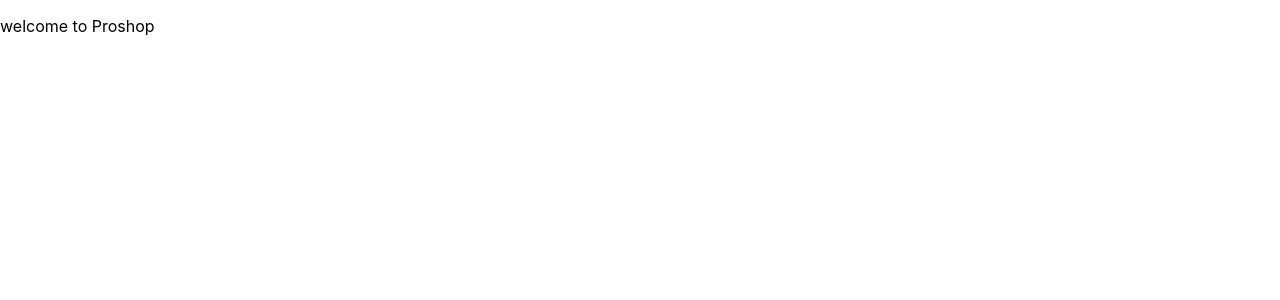
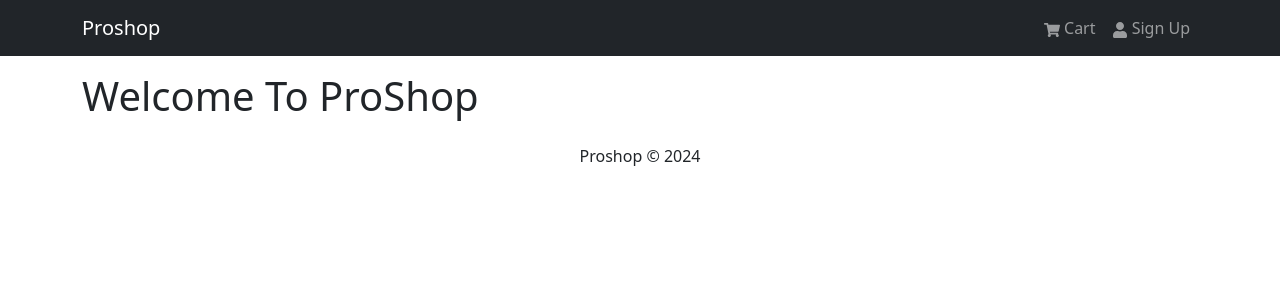
Before and after one commit to renukakul/eCommerceWebsite, a React (Create React App) app in the folder frontend/: page / in a window 1280 px wide. Shown: the top 300 px of the page. Built offline with nearby package versions, Linux system fonts and the light colour scheme.

Commit message:
added Header and Footer Components

```diff
--- a/frontend/src/App.js
+++ b/frontend/src/App.js
@@ -1,8 +1,19 @@
 import React from 'react'
+import { Container } from 'react-bootstrap';
+import Header from './components/Header'
+import Footer from './components/Footer';
 
 const App = () => {
   return (
-    <p>welcome to Proshop</p>
+    <>
+      <Header />
+        <main className='py-3'>
+          <Container>
+            <h1> Welcome To ProShop </h1>
+          </Container>
+          <Footer />
+        </main>
+    </>
   )
 }
 
--- /dev/null
+++ b/frontend/src/components/Footer.jsx
@@ -0,0 +1,20 @@
+import React from 'react'
+import{ Container, Row, Col} from "react-bootstrap"
+
+const Footer = () => {
+    const currentYear = new Date().getFullYear()
+
+  return (
+    <footer>
+        <Container>
+            <Row>
+                <Col className='text-center py-3'>
+                    <p>Proshop &copy; {currentYear}</p>
+                </Col>
+            </Row>
+        </Container>
+    </footer>
+  )
+}
+
+export default Footer;
--- /dev/null
+++ b/frontend/src/components/Header.jsx
@@ -0,0 +1,27 @@
+import React from 'react'
+import { Navbar, Nav , Container } from 'react-bootstrap';
+import { FaShoppingCart, FaUser } from 'react-icons/fa';
+
+
+const Header = () => {
+  return (
+    <header>
+        <Navbar bg='dark' variant='dark' expand ="lg" collapseOnSelect>
+          <Container>
+            <Navbar.Brand href = '/'>Proshop</Navbar.Brand>
+            <Navbar.Toggle aria-controls='basic-navbar-nav' />
+            <Navbar.Collapse id="basic-navbar-nav">
+              <Nav className='ms-auto'>
+                <Nav.Link href="/cart"><FaShoppingCart /> Cart </Nav.Link>
+                <Nav.Link href="/login"><FaUser/> Sign Up</Nav.Link>
+              </Nav>
+            </Navbar.Collapse>
+
+          </Container>
+
+        </Navbar>
+    </header>
+  )
+}
+
+export default Header
--- a/frontend/src/index.js
+++ b/frontend/src/index.js
@@ -1,6 +1,7 @@
 import React from 'react';
 import ReactDOM from 'react-dom/client';
 import './index.css';
+import 'bootstrap/dist/css/bootstrap.min.css';
 import App from './App';
 import reportWebVitals from './reportWebVitals';
 
@@ -11,7 +12,4 @@
   </React.StrictMode>
 );
 
-// If you want to start measuring performance in your app, pass a function
-// to log results (for example: reportWebVitals(console.log))
-// or send to an analytics endpoint. Learn more: https://bit.ly/CRA-vitals
 reportWebVitals();
```
